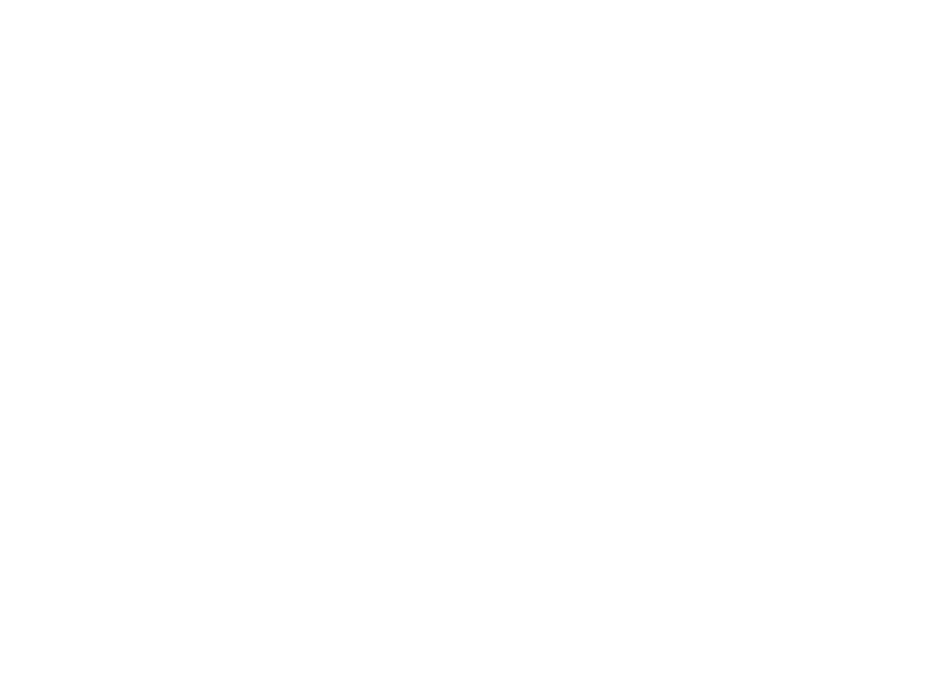
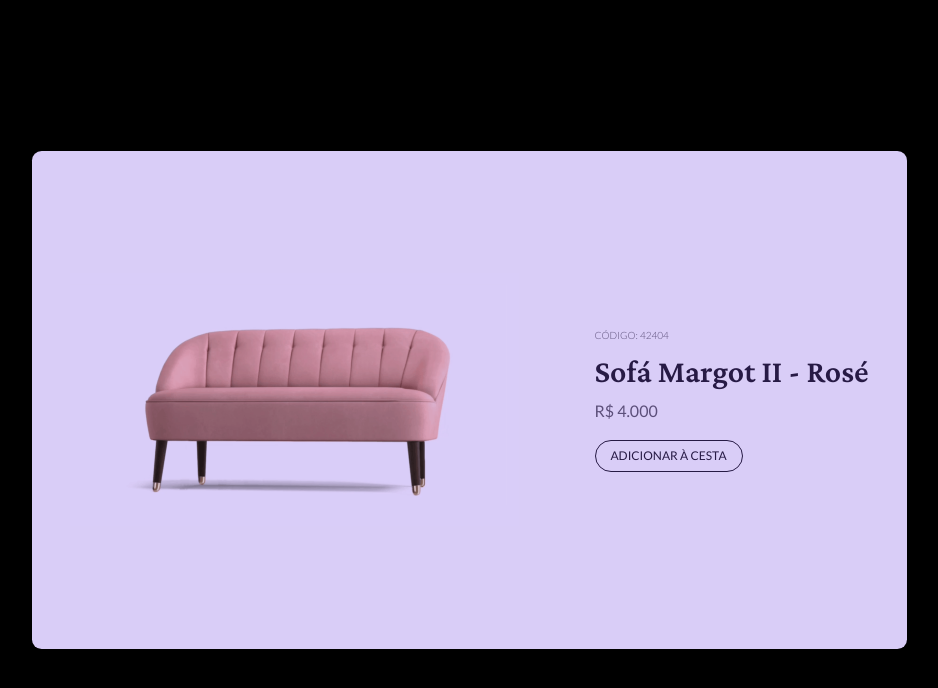
Before and after one commit to DiegoFrancoGiusti/rseat_boraCodar_desafio2, a plain HTML site: page index.html in a window 1280 px wide. Shown: the whole page, without its empty margins (171-1109 px from the left). Drawn offline with nearby package versions, Linux system fonts and the light colour scheme.

Commit message:
html e css

```diff
--- a/index.html
+++ b/index.html
@@ -6,8 +6,23 @@
     <meta name="description" content="2º desafio proposto pela Rocketseat no evento #boraCodar">
     <title>BoraCodar</title>
     <link rel="stylesheet" href="style.css">
+    <link rel="preconnect" href="https://fonts.googleapis.com">
+    <link rel="preconnect" href="https://fonts.gstatic.com" crossorigin>
+    <link href="https://fonts.googleapis.com/css2?family=Crimson+Pro:wght@600&family=Lato:wght@300;400&display=swap" rel="stylesheet">
 </head>
 <body>
-
+    <div class="card">
+        <div class="product">
+            <img src="/img/sofá2.png" alt="sofá">
+        </div>
+        <div class="description">
+            <div class="heading">
+                <p class="productCode">CÓDIGO: 42404</p>
+                <h1>Sofá Margot II - Rosé</h1>
+                <p class="productPrice">R$ 4.000</p>
+            </div>
+            <button>ADICIONAR À CESTA</button>
+        </div>
+    </div>
 </body>
 </html>
--- a/style.css
+++ b/style.css
@@ -0,0 +1,71 @@
+*{
+    margin: 0px;
+    padding: 0px;
+    font-size: 10px;
+    font-family: 'Lato', sans-serif;
+    box-sizing: border-box;
+}
+
+body,html{
+    height: 100%;
+    background-color: black;
+}
+
+body{
+    display: flex;
+    justify-content: center;
+    align-items: center;
+}
+
+.card{
+    display: flex;
+    align-items: center;
+    justify-content: space-around;
+    width: 87.5rem;
+    height: 49.8rem;
+    background-color: #D9CDF7;
+    border-radius: 9.6px;
+}
+
+.heading{
+    margin-bottom: 2rem;
+}
+
+.productCode{
+    font-size: 1rem;
+    font-weight: 300;
+}
+
+h1{
+    font-family: 'Crimson Pro', serif;
+    font-size: 3.2rem;
+    margin: 1.2rem 0rem;
+    color: rgb(39, 26, 69);
+}
+
+.productPrice{
+    font-size: 1.6rem;
+    font-weight: 400;
+}
+
+.productCode, .productPrice{
+    color: rgba(39, 26, 69, 0.7);
+}
+
+button{
+    width: 14.8rem;
+    height: 3.2rem;
+    border: 1px solid #271A45;
+    border-radius: 100px;
+    background-color: transparent;
+    font-size: 1.2rem;
+    font-weight: 400;
+    color: #271A45;
+    text-align: center;
+}
+
+button:hover{
+    background-color: #271A45;
+    color: #D9CDF7;
+    transition: 0.7s;
+}
```
